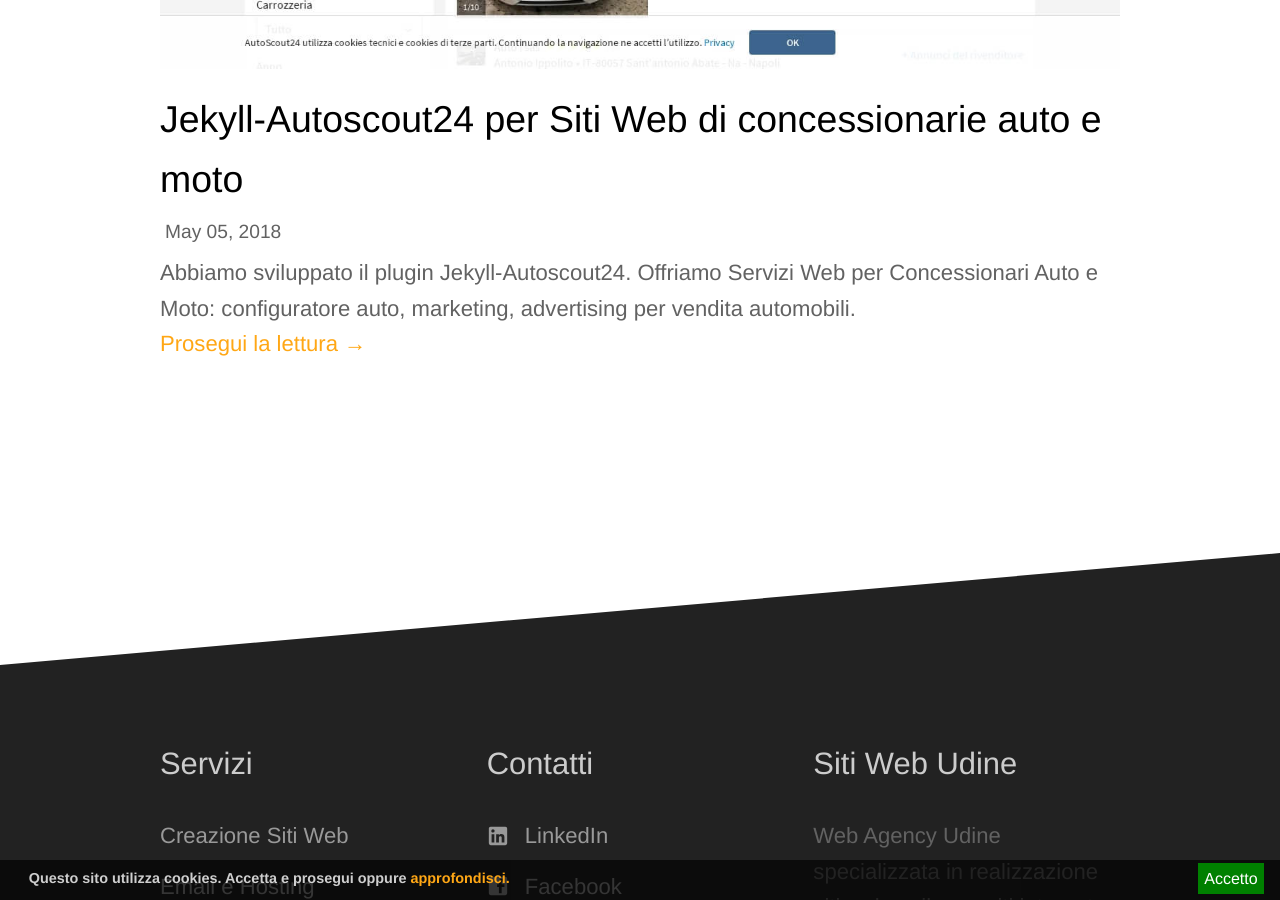
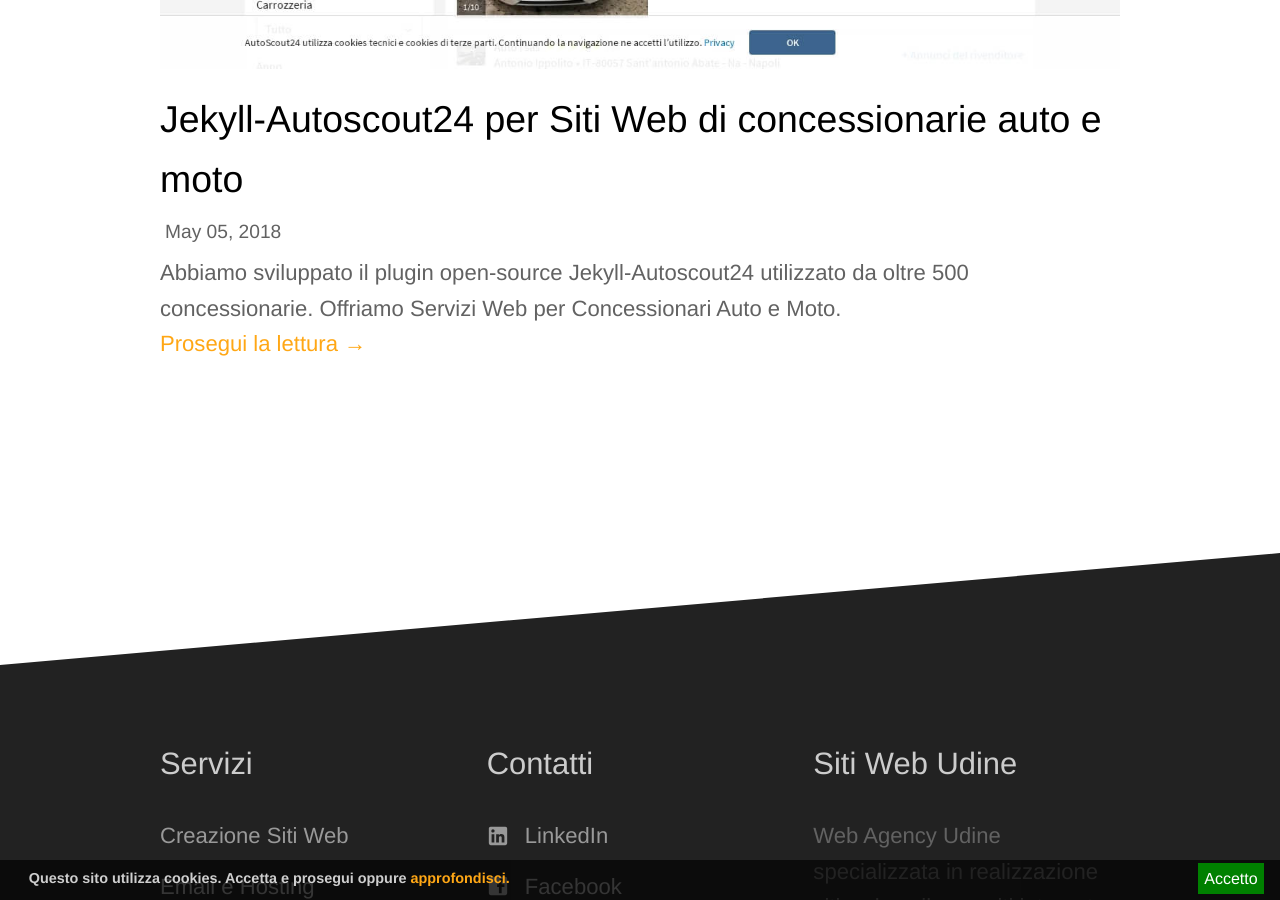
Before and after one commit to enricocaputo/sitiweb, a Jekyll site: the page built from jekyll-website/index.html, in a window 1280 px wide and 900 px high, scrolled down 4419 px. Built offline with Jekyll 4.4.1, drawn with Linux system fonts in a browser that asks for light colours; the list of posts is cut into pages by our own code.

Commit message:
_posts/2018-05-05-plugin-jekyll-autoscout24-concessionarie-auto.md

```diff
--- a/_posts/2018-05-05-plugin-jekyll-autoscout24-concessionarie-auto.md
+++ b/_posts/2018-05-05-plugin-jekyll-autoscout24-concessionarie-auto.md
@@ -1,12 +1,13 @@
 ---
 title: "Jekyll-Autoscout24 per Siti Web di concessionarie auto e moto"
-excerpt: "Abbiamo sviluppato il plugin Jekyll-Autoscout24. Offriamo Servizi Web per Concessionari Auto e Moto: configuratore auto, marketing, advertising per vendita automobili."
+excerpt: "Abbiamo sviluppato il plugin open-source Jekyll-Autoscout24 utilizzato da oltre 500 concessionarie. Offriamo Servizi Web per Concessionari Auto e Moto."
 categories:
 image: /images/posts-images/autoscout.jpg
 image_featured: true
 author_staff_member: enrico
 show_comments: true
 date: 2018-05-05
+last_modified_at: 2019-01-12T10:39
 ---
 
 
```
